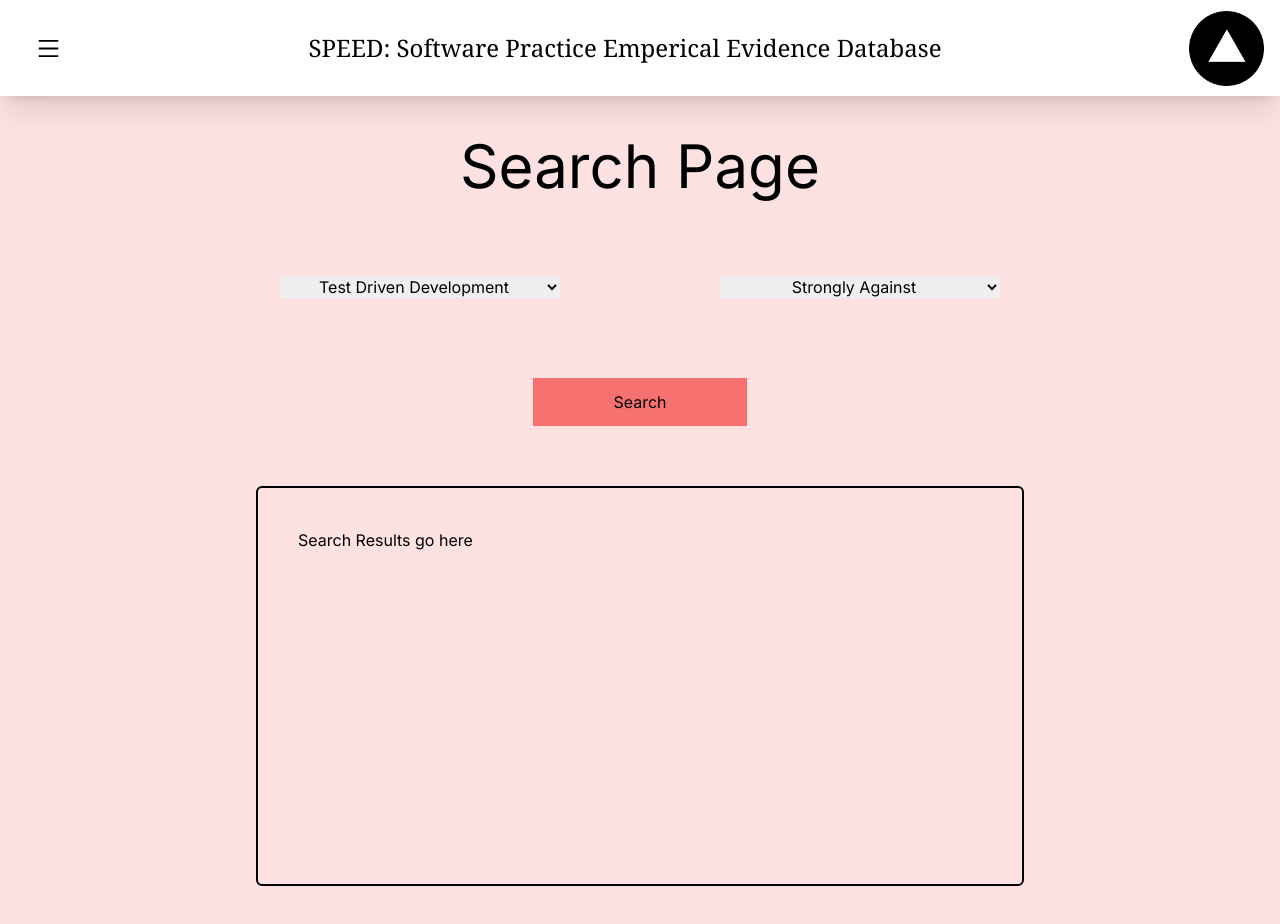
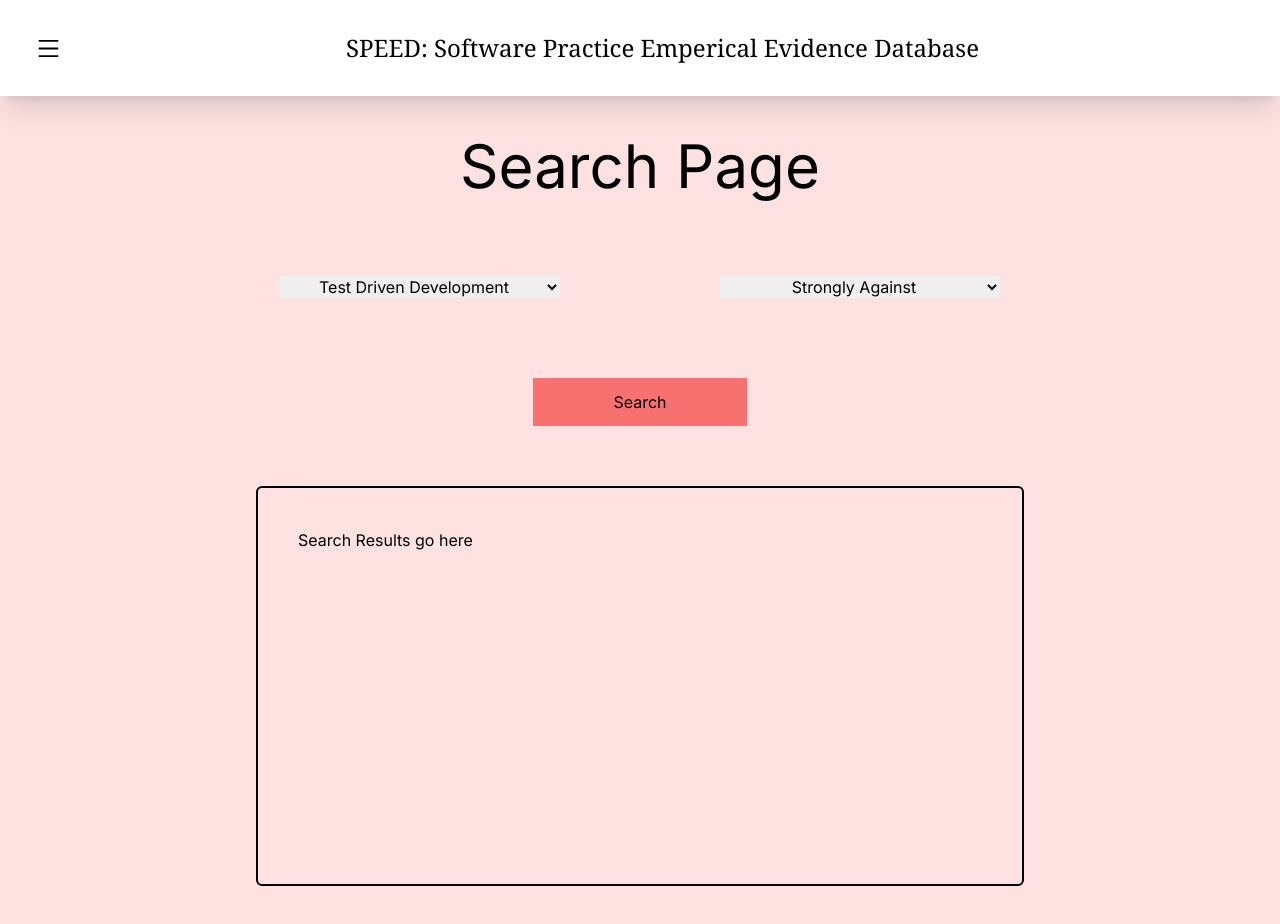
Before and after one commit to ShambhaviBhadauria/Project-, a Next.js app in the folder next-app/: page / in a window 1280 px wide. Shown: the top 924 px of the page. Built offline with nearby package versions, Linux system fonts and the light colour scheme.

Commit message:
logo taken away

```diff
--- a/next-app/app/components/navbar.tsx
+++ b/next-app/app/components/navbar.tsx
@@ -2,7 +2,6 @@
 import React from 'react'
 import Image from 'next/image'
 import Link from 'next/link'
-import Logo from '../Images/favicon.png'
 import { AiOutlineMenu } from 'react-icons/ai'
 import { useState } from "react"
 
@@ -26,15 +25,7 @@ const banner = () => {
           </div>
 
           <div>
-            <Link href="/">
-              <Image
-                src={Logo}
-                alt="logo"
-                width="75"
-                height="75"
-                className='cursor-pointer'
-                priority/>
-            </Link>
+
           </div>
         </div>
 
```
